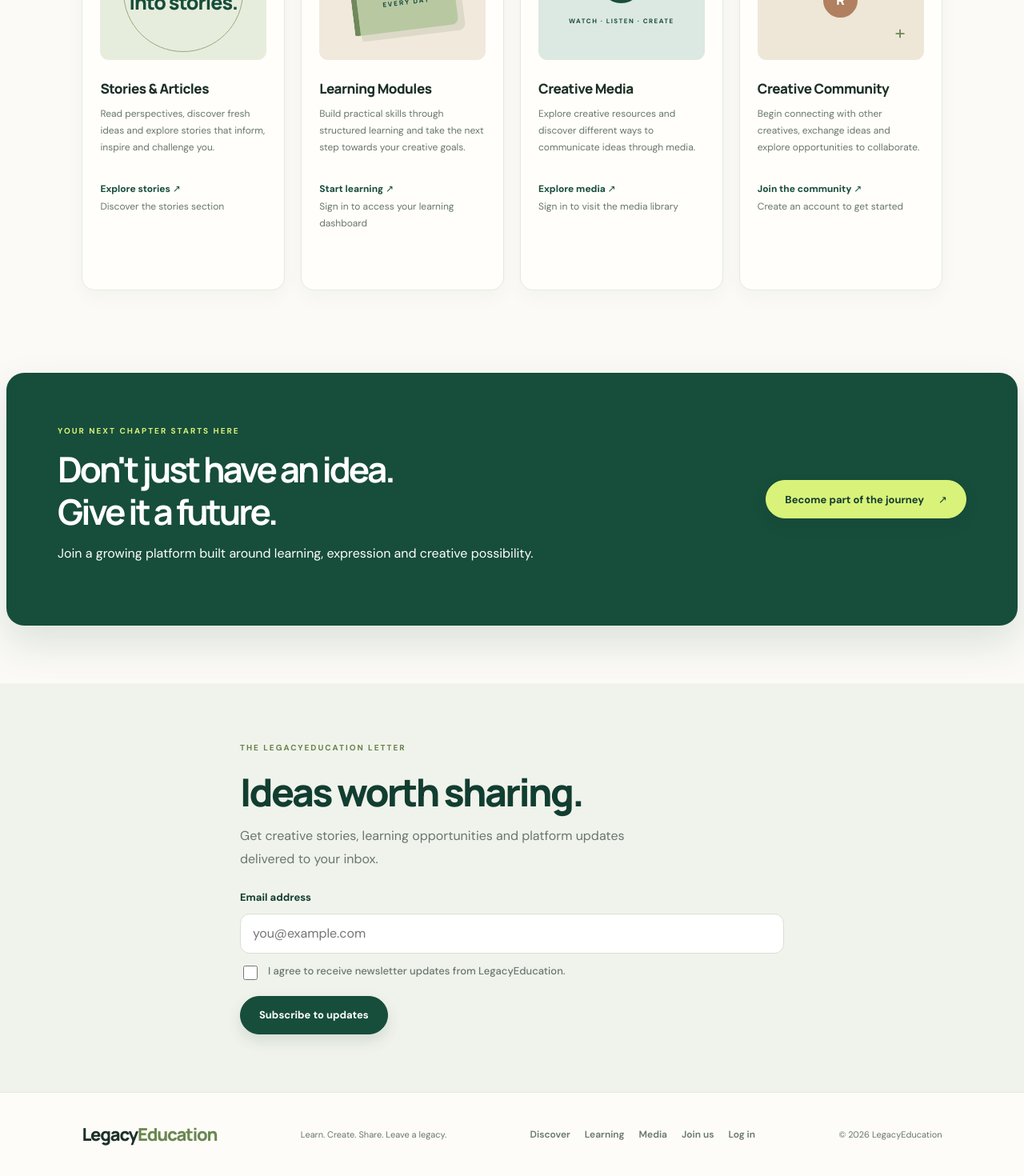
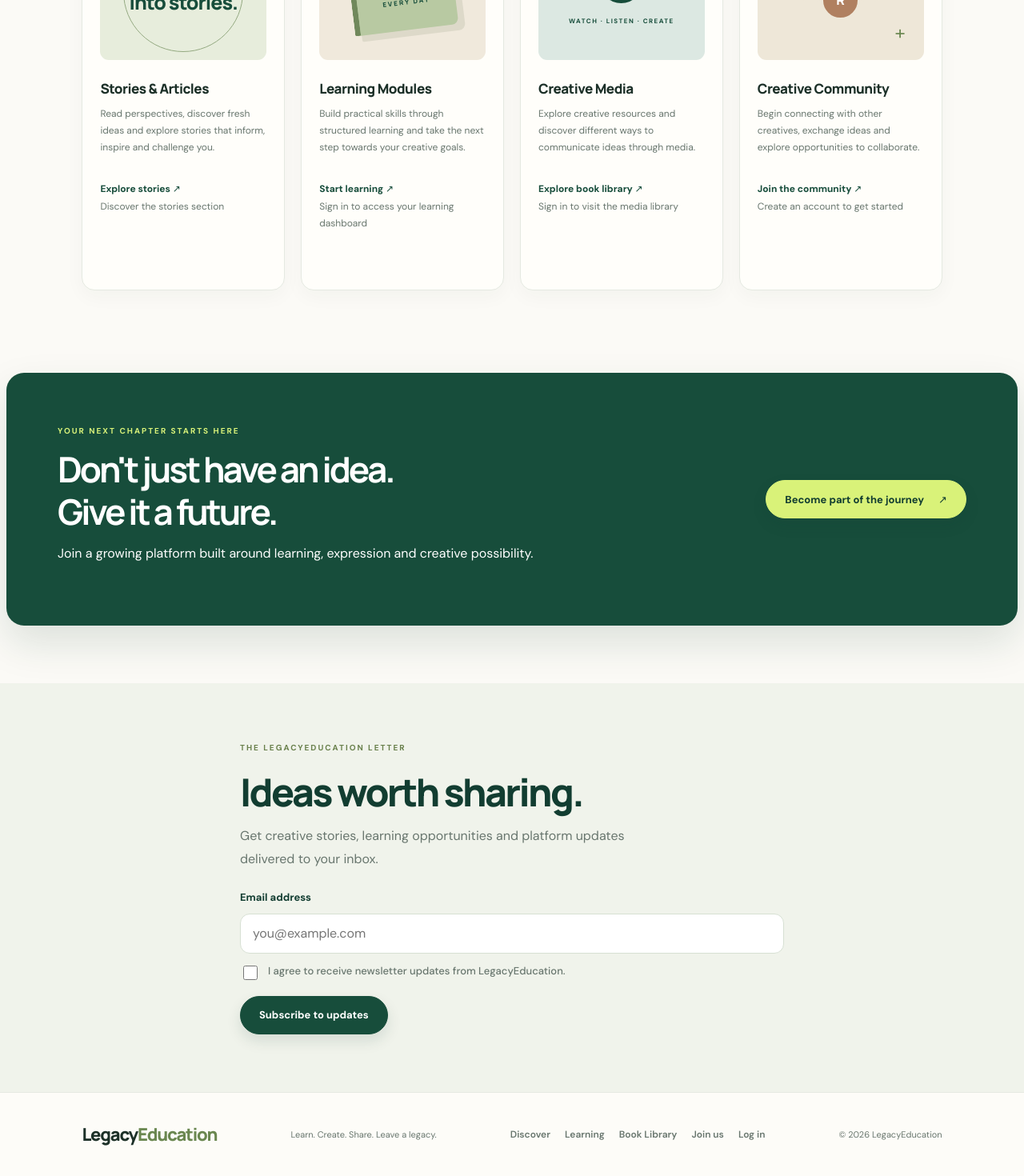
Before and after one commit to lwangaenglish10-gif/legacyeducation, a React (Vite) app in the folder frontend/: page / in a window 1280 px wide. Shown: the part 1224-2694 px from the top of the page at 80% size. Built offline with nearby package versions, Linux system fonts and the light colour scheme; no server answers.

Commit message:
Connect homepage learning and book library navigation

```diff
--- a/frontend/src/Home.jsx
+++ b/frontend/src/Home.jsx
@@ -56,8 +56,8 @@ async function handleNewsletterSubmit(event) {
         <nav id="primary-navigation" className={menuOpen ? 'is-open' : ''} aria-label="Main navigation">
           <a href="#home" onClick={() => setMenuOpen(false)}>Home</a>
           <a href="#discover" onClick={() => setMenuOpen(false)}>Discover</a>
-          <a href="#learning" onClick={() => setMenuOpen(false)}>Learning</a>
-          <a href="#media" onClick={() => setMenuOpen(false)}>Media</a>
+          <Link to="/learn" onClick={() => setMenuOpen(false)}>Learning</Link>
+          <Link to="/library" onClick={() => setMenuOpen(false)}>Book Library</Link>
           <a href="#community" onClick={() => setMenuOpen(false)}>Community</a>
         </nav>
 
@@ -232,7 +232,7 @@ async function handleNewsletterSubmit(event) {
                 and take the next step towards your creative goals.
               </p>
 
-              <Link to="/dashboard" className="feature-link">
+              <Link to="/learn" className="feature-link">
                 Start learning ↗
               </Link>
               <p className="feature-note">
@@ -262,8 +262,8 @@ async function handleNewsletterSubmit(event) {
                 ways to communicate ideas through media.
               </p>
 
-              <Link to="/dashboard" className="feature-link">
-                Explore media ↗
+              <Link to="/library" className="feature-link">
+                Explore book library ↗
               </Link>
               <p className="feature-note">
                 Sign in to visit the media library
@@ -380,8 +380,8 @@ async function handleNewsletterSubmit(event) {
 
         <nav aria-label="Footer navigation">
           <a href="#discover">Discover</a>
-          <a href="#learning">Learning</a>
-          <a href="#media">Media</a>
+          <Link to="/learn">Learning</Link>
+          <Link to="/library">Book Library</Link>
           <a href="#join">Join us</a>
           <Link to="/login">Log in</Link>
         </nav>
```
